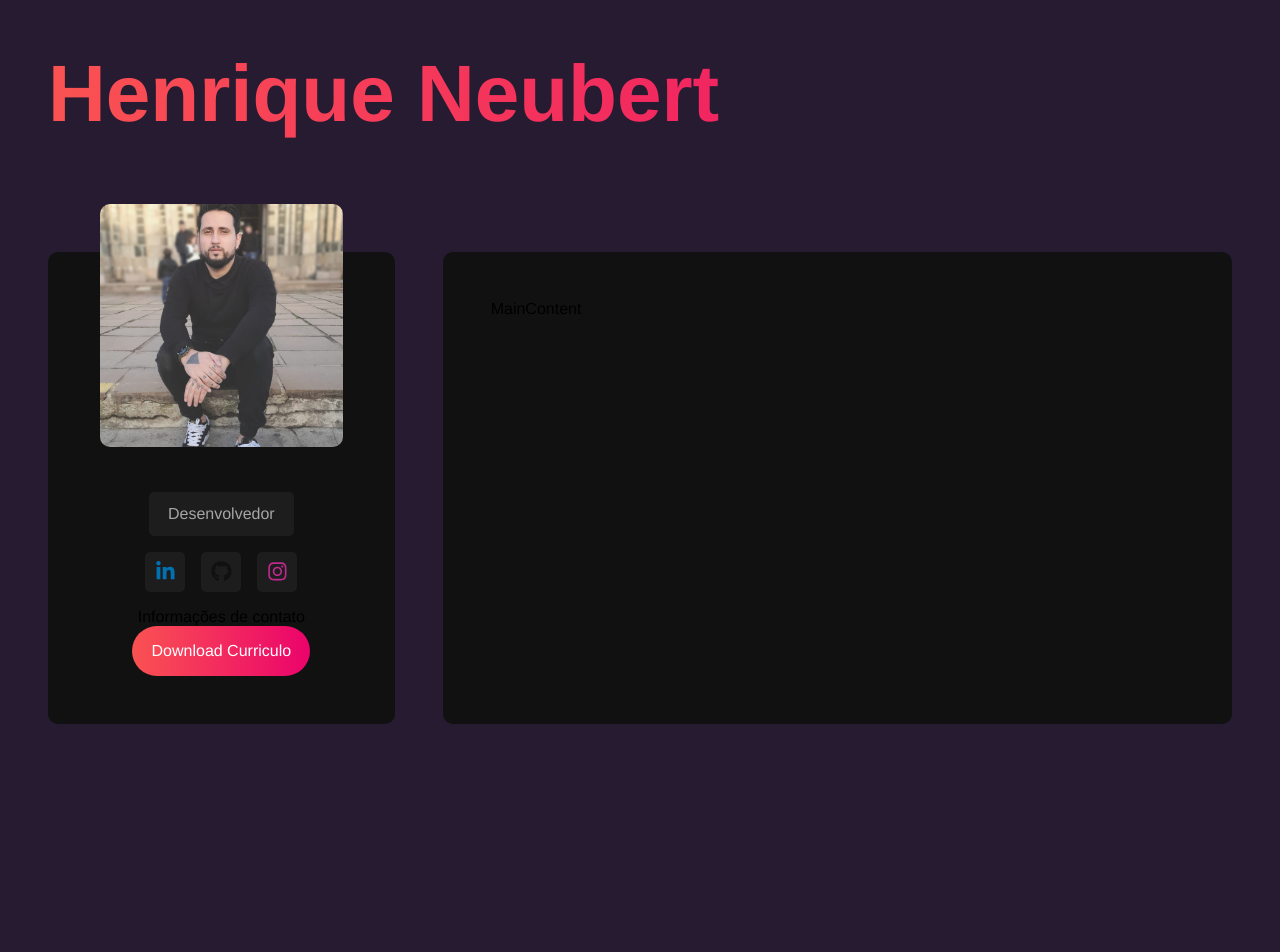
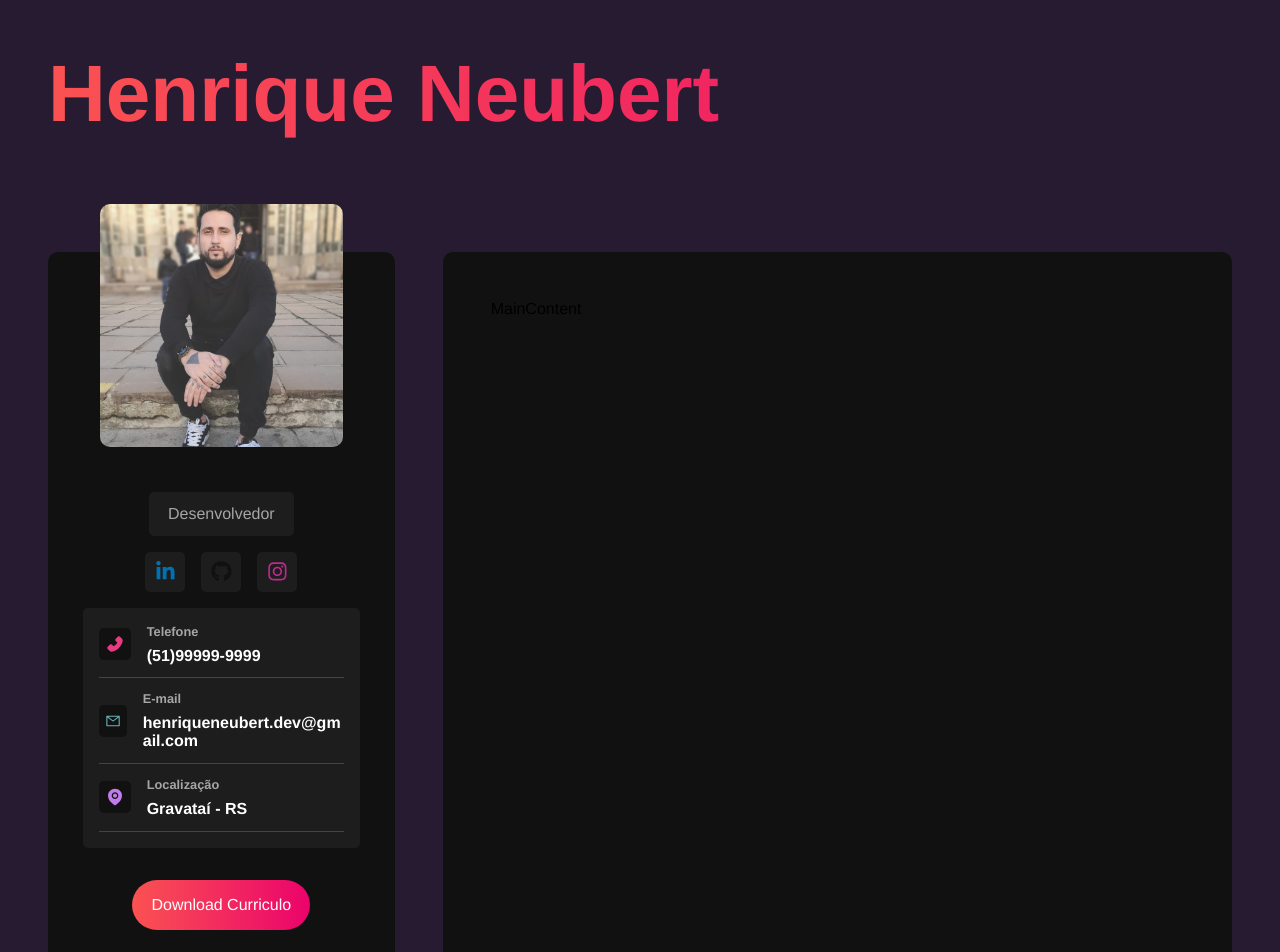
Before and after one commit to HenriqueNeubert/study-react-portfolio, a React (Vite) app: page / in a window 1280 px wide. Shown: the top 952 px of the page. Before the commit the page ends 800 px from the top, so only its background shows below. Built offline with nearby package versions, Linux system fonts and the light colour scheme.

Commit message:
feat: created InformationContainer.jsx and styles

```diff
--- /dev/null
+++ b/src/components/InformationContainer.jsx
@@ -0,0 +1,35 @@
+import "../styles/components/informationcontainer.sass";
+import { AiFillPhone, AiOutlineMail, AiFillEnvironment } from "react-icons/ai";
+import React from "react";
+
+const InformationContainer = () => {
+  return (
+    <section id="information">
+      <div className="info-card">
+        <AiFillPhone id="phone-icon" />
+        <div>
+          <h3>Telefone</h3>
+          <p>(51)99999-9999</p>
+        </div>
+      </div>
+
+      <div className="info-card">
+        <AiOutlineMail id="email-icon" />
+        <div>
+          <h3>E-mail</h3>
+          <p>henriqueneubert.dev@gmail.com</p>
+        </div>
+      </div>
+
+      <div className="info-card">
+        <AiFillEnvironment id="pin-icon" />
+        <div>
+          <h3>Localização</h3>
+          <p>Gravataí - RS</p>
+        </div>
+      </div>
+    </section>
+  );
+};
+
+export default InformationContainer;
--- a/src/components/Sidebar.jsx
+++ b/src/components/Sidebar.jsx
@@ -2,6 +2,7 @@
 import React from 'react'
 import Avatar from '../img/eu.jpeg'
 import SocialNetwork from './SocialNetwork'
+import InformationContainer from './InformationContainer'
 
 const Sidebar = () => {
   return (
@@ -9,7 +10,7 @@
       <img src={ Avatar } alt="Henrique Neubert" />
       <p className='title'>Desenvolvedor</p>
       <SocialNetwork />
-      <p>Informações de contato</p>
+      <InformationContainer />
       <a href="" className='btn'>
         Download Curriculo
       </a>
--- /dev/null
+++ b/src/styles/components/informationcontainer.sass
@@ -0,0 +1,54 @@
+@use '../variables'
+@use '../mixins'
+
+#information
+  @include mixins.center
+  flex-direction: column
+
+  width: 80%
+  padding: 1rem
+  margin-bottom: 2rem
+
+  text-align: left
+  border-radius: variables.$card-border-radius
+  background-color: variables.$bg-color-secondary
+
+  .info-card
+    gap: 1rem
+    @include mixins.center
+    justify-content: start
+
+    width: 100%
+    padding-top: .8rem
+    padding-bottom: .8rem
+    border-bottom: 1px solid #444
+    &:first-of-type
+      padding-top: 0
+
+    h3
+      margin-bottom: .5rem
+
+      font-size: .8rem
+      color: variables.$text-color-secondary
+
+    p
+      word-break: break-all
+      font-weight: bold
+      color: variables.$text-color
+
+    svg
+      width: 2rem
+      height: 2rem
+
+      padding: .4rem
+      background-color: variables.$bg-color
+      border-radius: variables.$card-border-radius
+
+    #phone-icon
+      color: #e93b81
+
+    #email-icon
+      color: #6ab5b9
+
+    #pin-icon
+      color: #c17ceb
```
